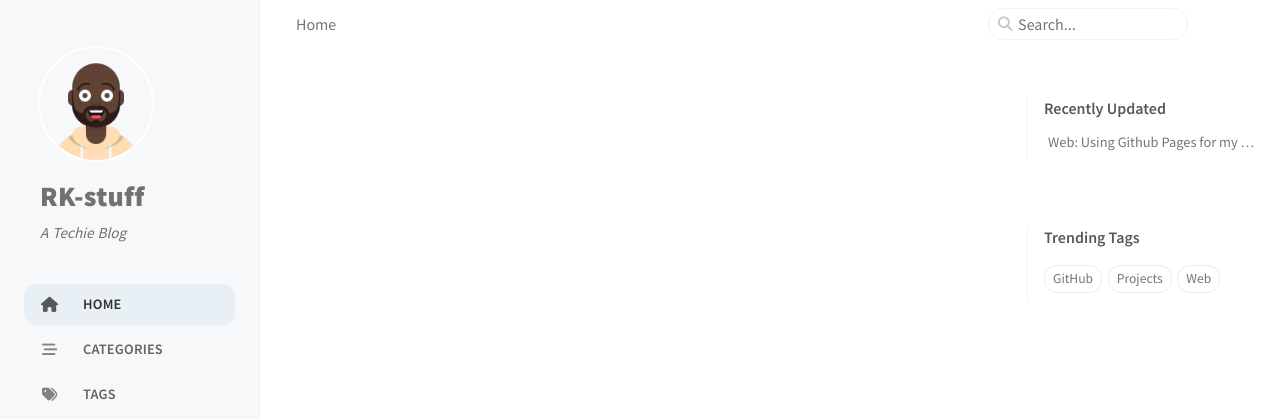
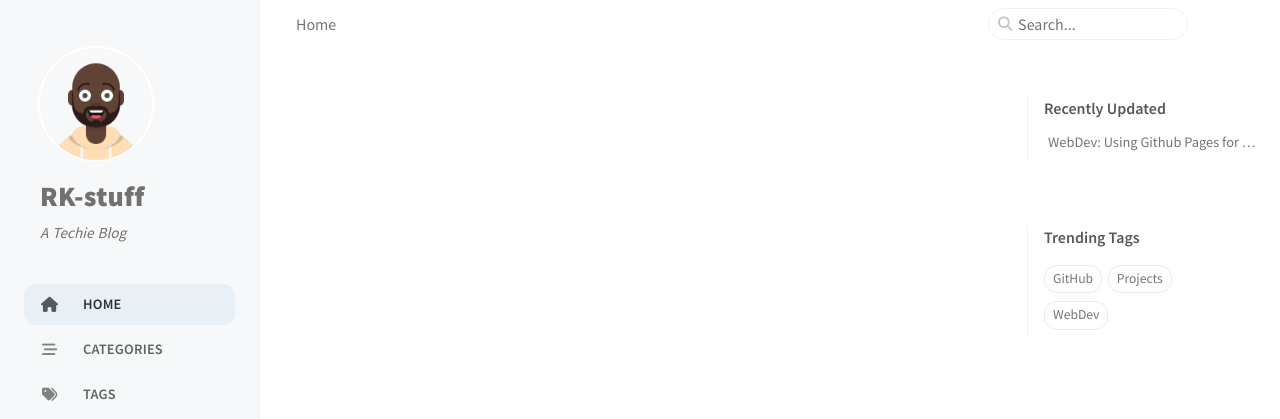
Before and after one commit to RKKoranteng/blog, a Jekyll site: the page built from index.html, in a window 1280 px wide. Shown: the top 419 px of the page. Built offline with Jekyll 4.4.1, drawn with Linux system fonts in a browser that asks for light colours; cached includes are drawn as plain includes.

Commit message:
Update 2024-02-03-github-script-to-add-users-to-project.md

```diff
--- a/_posts/2024-02-03-github-script-to-add-users-to-project.md
+++ b/_posts/2024-02-03-github-script-to-add-users-to-project.md
@@ -1,10 +1,10 @@
 ---
-title: 'Web: Using Github Pages for my site '
+title: 'WebDev: Using Github Pages for my site '
 author: Richard Koranteng
 date: 2024-02-06 16:00:00 -0600
 description: Rebrand my blog site to use GitHub Pages + Jekyll Theme
-categories: [GitHub, Scripts]
-tags: [GitHub, Web, Projects]
+categories: [GitHub, WebDev]
+tags: [GitHub, WebDev, Projects]
 img_path: /assets/screenshots/2024-02-03-github-script-to-add-users-to-project
 image:
   path: github-project.png
```
